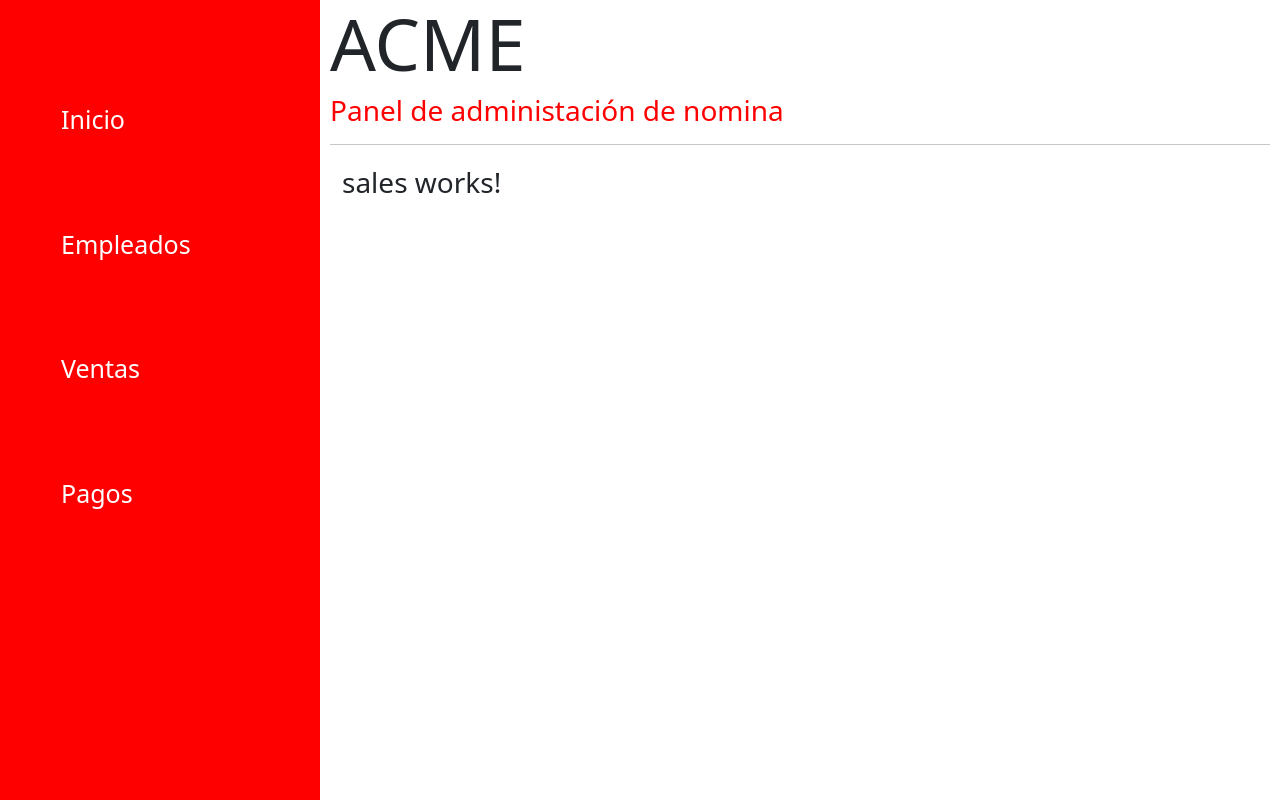
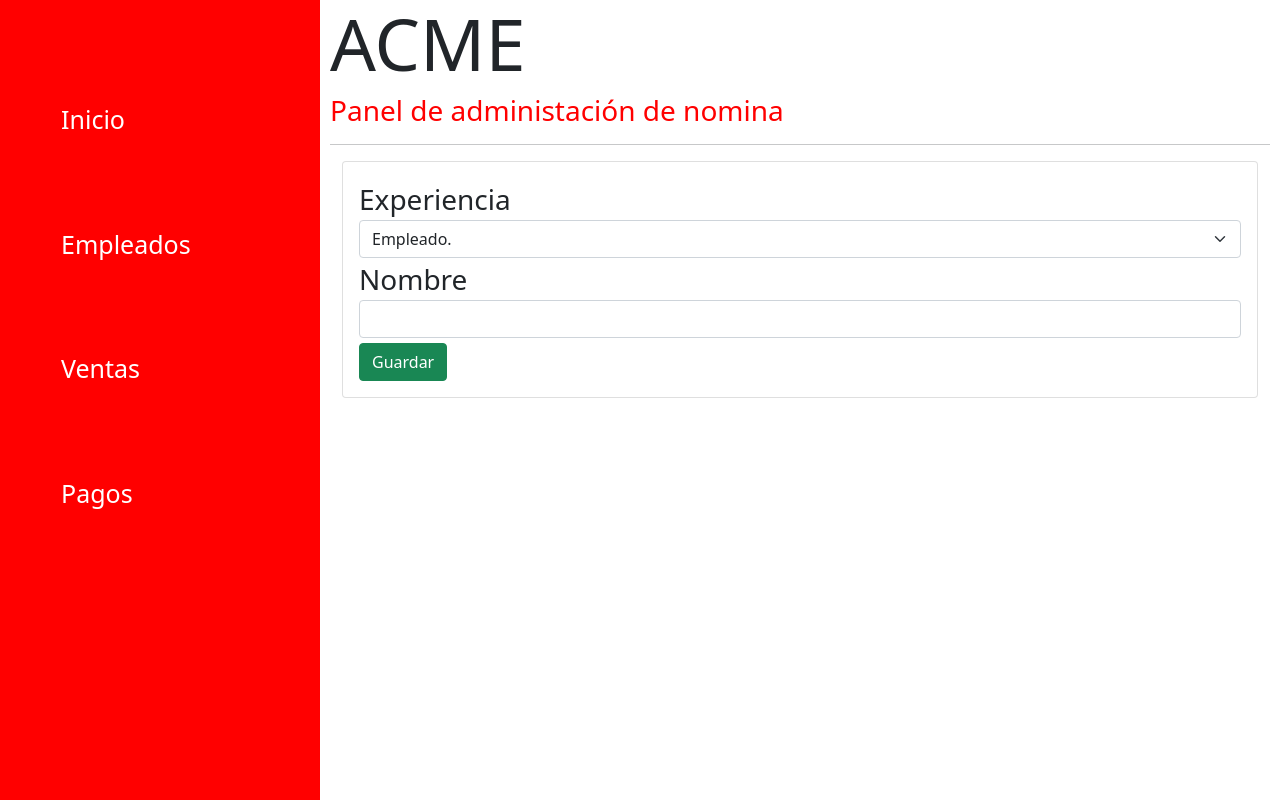
Before and after one commit to cafranco0505/AcmePayPanel, an Angular app in the folder acme-pay-panel/: page /ventas in a window 1280 px wide. Built offline with nearby package versions, Linux system fonts and the light colour scheme.

Commit message:
Servicios ventas y pagos

```diff
--- a/acme-pay-panel/src/app/app-routing.module.ts
+++ b/acme-pay-panel/src/app/app-routing.module.ts
@@ -12,7 +12,7 @@ const routes: Routes = [
   {path: 'ventas', component: SalesComponent},
   {path: 'pagos', component: PaymentsComponent},
   {path: 'nuevo-registro', component: AddEmployeeComponent},
-  {path: '**', pathMatch: 'full', redirectTo: 'Inicio'}
+  {path: '**', pathMatch: 'full', redirectTo: 'inicio'}
 ];
 
 @NgModule({
--- a/acme-pay-panel/src/app/components/add-employee/add-employee.component.html
+++ b/acme-pay-panel/src/app/components/add-employee/add-employee.component.html
@@ -34,7 +34,7 @@
 
                 <div class="form-group">
                     <label>Experiencia</label>
-                    <select class="form-select" aria-label="Default select example" name="nivel" [(ngModel)]="employee.nivel">
+                    <select class="form-select" aria-label="Default" name="nivel" [(ngModel)]="employee.nivel">
                         <option selected>Nivel de experiencia.</option>
                         <option value="1">Asesor Comercial Junior</option>
                         <option value="2">Asesor Comercial Senior</option>
--- a/acme-pay-panel/src/app/components/employees/employees.component.html
+++ b/acme-pay-panel/src/app/components/employees/employees.component.html
@@ -1,6 +1,6 @@
 
   <div class="container">
-    <table class="table table-bordered table-striped">
+    <table class="table table-bordered table-hover">
         <thead>
           <tr>
             <th scope="col">#ID</th>
--- a/acme-pay-panel/src/app/components/main-panel/main-panel.component.html
+++ b/acme-pay-panel/src/app/components/main-panel/main-panel.component.html
@@ -28,7 +28,7 @@
         <div class="my-card-body">
           <h4><b>Pagos</b></h4>
           <hr>
-          <p>Architect & Engineer</p>
+          <p>Realiza pagos de nomina</p>
         </div>
     </div>
 
--- a/acme-pay-panel/src/app/components/sales/sales.component.html
+++ b/acme-pay-panel/src/app/components/sales/sales.component.html
@@ -1 +1,28 @@
-<p>sales works!</p>
+<div class="col-md4">
+    <div class="card">
+        <div class="card-body">
+            <form>
+                <div class="form-group">
+                    <label>Experiencia</label>
+                    <select class="form-select" aria-label="Default" name="empleado" >
+                        <option selected>Empleado.</option>
+                        <option value="1">Asesor Comercial Junior</option>
+                        <option value="2">Asesor Comercial Senior</option>
+                        <option value="3">Asesor Comercial Màster</option>
+                    </select>
+                </div>
+
+
+                <div class="form-group">
+                    <label>Nombre</label>
+                    <input type="text" name="empleado" class="form-control">
+                </div>
+
+                <div class="btn btn-block btn-success">
+                    Guardar
+                </div>
+            </form>
+        </div>
+    </div>
+
+</div>
```
Also changed, not shown: acme-pay-panel/src/app/services/pays.service.ts (added, +9 -0 lines), acme-pay-panel/src/app/services/sales.service.ts (added, +9 -0 lines), 2 other files (tests, documents, lock files or other folders).
